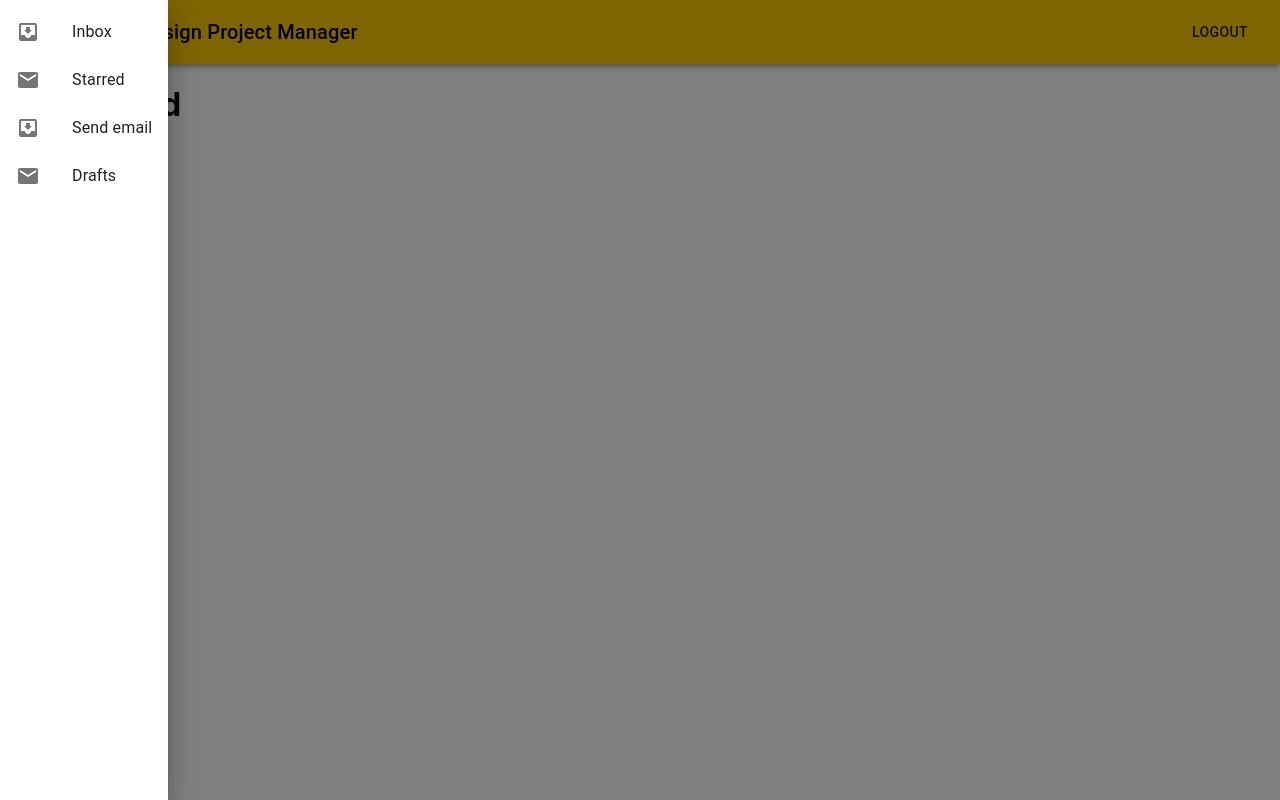
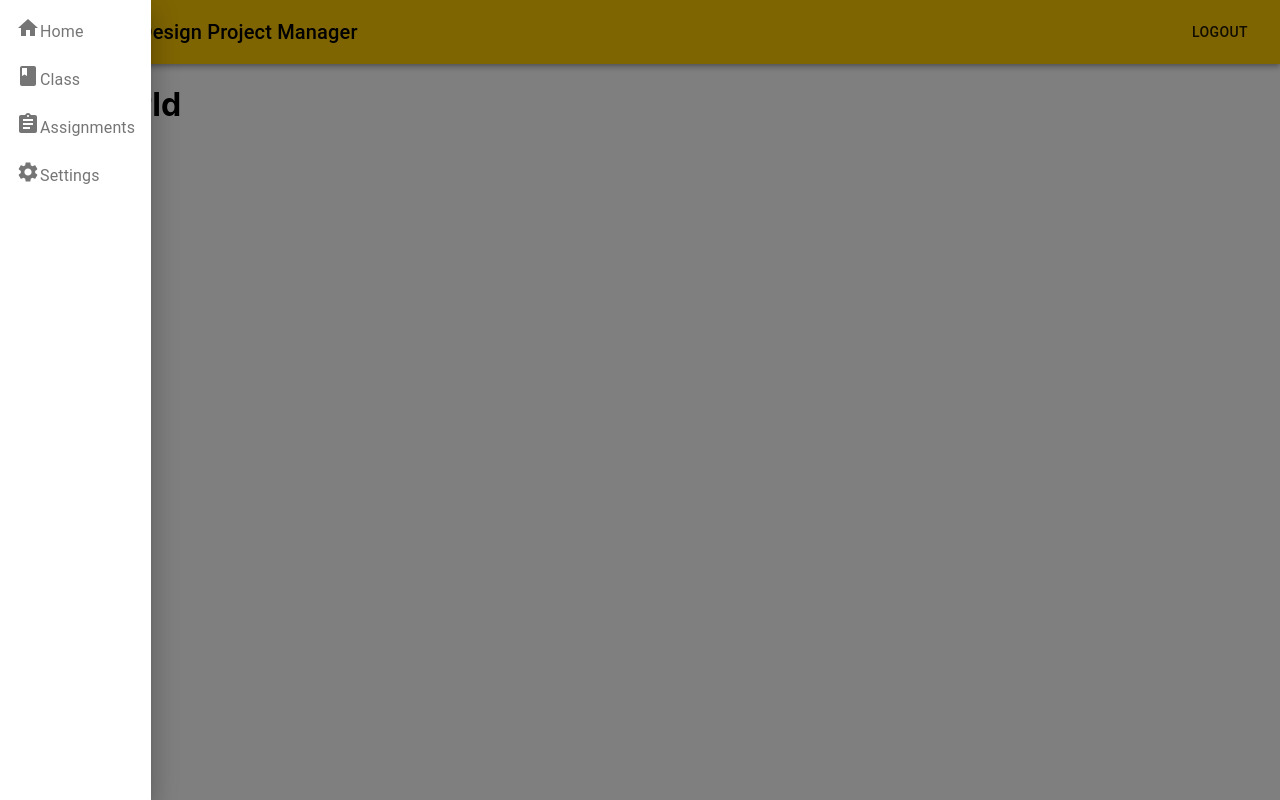
Before and after one commit to nguderian/SDPM, a React (Create React App) app in the folder frontend/: page / in a window 1280 px wide. Both pictures are taken after a click on the button "menu". Built offline with nearby package versions, Linux system fonts and the light colour scheme.

Commit message:
Pushing to work in SD lab

```diff
--- a/frontend/src/components/NavBar.js
+++ b/frontend/src/components/NavBar.js
@@ -12,6 +12,10 @@ import Divider from '@material-ui/core/Divider';
 import ListItem from '@material-ui/core/ListItem';
 import ListItemIcon from '@material-ui/core/ListItemIcon';
 import ListItemText from '@material-ui/core/ListItemText';
+import HomeIcon from '@material-ui/icons/Home';
+import AssignmentIcon from '@material-ui/icons/Assignment';
+import ClassIcon from '@material-ui/icons/Class';
+import SettingsIcon from '@material-ui/icons/Settings';
 import InboxIcon from '@material-ui/icons/MoveToInbox';
 import MailIcon from '@material-ui/icons/Mail';
 
@@ -42,7 +46,7 @@ const NavBar = ({ user_id, userType, token, loggedIn }) => {
     const classes = useStyles();
     const logged = loggedIn;
 
-    console.log(user_id, loggedIn, userType);
+    // console.log(user_id, loggedIn, userType);
 
 
     const [state, setState] = useState({
@@ -57,6 +61,21 @@ const NavBar = ({ user_id, userType, token, loggedIn }) => {
       setState({ ...state, [side]: open });
     };
 
+    const getIcon = text => {
+      if(text === 'Home'){
+        return <HomeIcon/>
+      }
+      if(text === 'Class'){
+        return <ClassIcon/>
+      }
+      if(text === 'Assignments'){
+        return <AssignmentIcon/>
+      }
+      if(text === 'Settings'){
+        return <SettingsIcon/>
+      }
+    };
+
     const sideList = side => {
       if(logged && userType === 'student') {
         return (
@@ -67,12 +86,30 @@ const NavBar = ({ user_id, userType, token, loggedIn }) => {
             onKeyDown={toggleDrawer(side, false)}
           >
             <List>
-              {['Inbox', 'Starred', 'Send email'].map((text, index) => (
-                <ListItem button key={text}>
-                  <ListItemIcon>{index % 2 === 0 ? <InboxIcon /> : <MailIcon />}</ListItemIcon>
-                  <ListItemText primary={text} />
-                </ListItem>
-              ))}
+              <ListItem button>
+                <ListItemIcon>
+                  <HomeIcon/>
+                  <ListItemText primary={'Home'}/>
+                </ListItemIcon>
+              </ListItem>
+              <ListItem button>
+                <ListItemIcon>
+                  <ClassIcon/>
+                  <ListItemText primary={'Class'}/>
+                </ListItemIcon>
+              </ListItem>
+              <ListItem button>
+                <ListItemIcon>
+                  <AssignmentIcon/>
+                  <ListItemText primary={'Assignments'}/>
+                </ListItemIcon>
+              </ListItem>
+              <ListItem button>
+                <ListItemIcon>
+                  <SettingsIcon/>
+                  <ListItemText primary={'Settings'}/>
+                </ListItemIcon>
+              </ListItem>
             </List>
           </Fragment>
         )
@@ -88,7 +125,7 @@ const NavBar = ({ user_id, userType, token, loggedIn }) => {
             <List>
               {['Inbox', 'Starred', 'Send email', 'Drafts'].map((text, index) => (
                 <ListItem button key={text}>
-                  <ListItemIcon>{index % 2 === 0 ? <InboxIcon /> : <MailIcon />}</ListItemIcon>
+                  <ListItemIcon>{getIcon(text)}</ListItemIcon>
                   <ListItemText primary={text} />
                 </ListItem>
               ))}
--- a/frontend/src/index.js
+++ b/frontend/src/index.js
@@ -18,7 +18,7 @@ const initialState =  (localStorage['redux-store']) ? JSON.parse(localStorage['r
     user_id:'ta840968',
     token:'',
     loggedIn:true,
-    userType:'sponsor',
+    userType:'student',
     ip_address:'10.171.204.179'
 })
 
```
